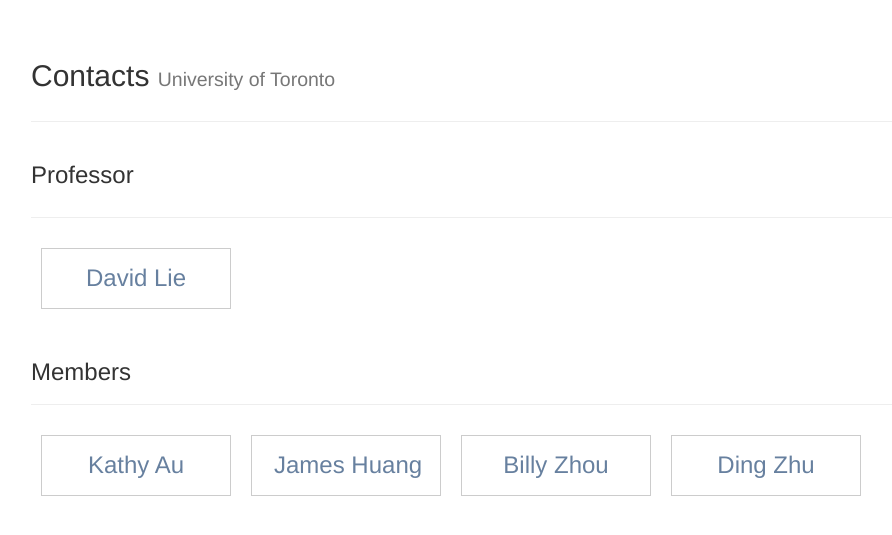
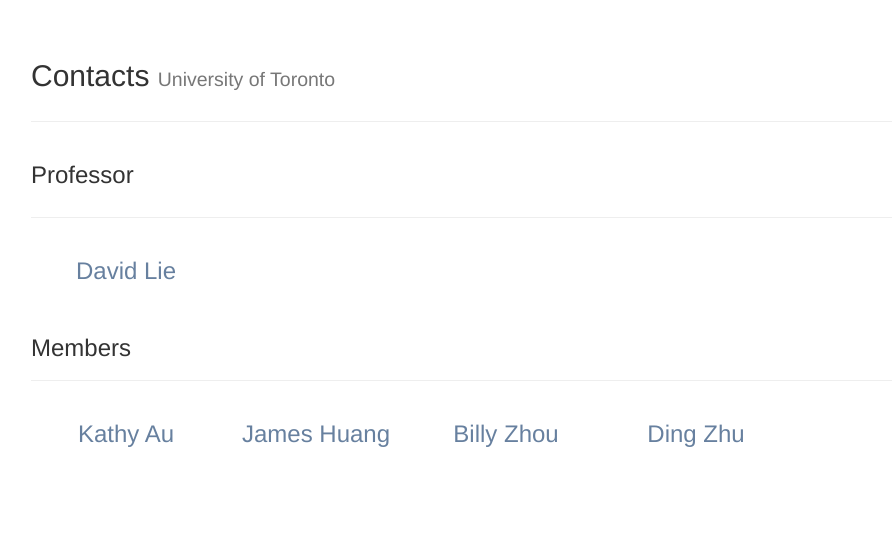
Before and after one commit to zd2100/PScout, a PHP site: page /contacts.php in a window 1280 px wide. Shown: the part 51-586 px from the top of the page, without its empty margins (39-931 px from the left). Run offline with PHP 8.4, Linux system fonts and the light colour scheme; some libraries are stand-ins or nearby versions.

Commit message:
add comments

```diff
--- a/web/components/styles/pscout.web.css
+++ b/web/components/styles/pscout.web.css
@@ -127,22 +127,13 @@
 	text-decoration: underline;
 }
 
-.contact{
-	margin:10px;
-
-}
 
 .contact h3{
-	margin: 10px;
 	text-align: center;
 }
 
 .contact a{
 	color: #67809f;
-}
-
-.contact a:hover{
-	text-decoration: none;
 }
 
 .footer{
--- a/web/contacts.php
+++ b/web/contacts.php
@@ -32,7 +32,7 @@
 				<div class="page-header">
 					<h3>Professor<h3>
 				</div>
-				<div class="col-md-2 contact btn btn-default">
+				<div class="col-md-2 contact">
 					<h3><a href="http://www.eecg.toronto.edu/%7Elie">David Lie</a></h3>
 				</div>
 			</div>
@@ -40,16 +40,16 @@
 				<div class="page-header">
 					<h3>Members</h3>
 				</div>
-				<div class="col-md-2 contact btn btn-default">
+				<div class="col-md-2 contact">
 					<h3><a href="mailto:kathy.au@utoronto.ca">Kathy Au</a></h3>
 				</div>
-				<div class="col-md-2 contact btn btn-default">
+				<div class="col-md-2 contact">
 					<h3><a href="mailto:z.huang@utoronto.ca">James Huang</a></h3>
 				</div>
-				<div class="col-md-2 contact btn btn-default">
+				<div class="col-md-2 contact">
 					<h3><a href="mailto:billy.zhou@utoronto.ca">Billy Zhou</a></h3>
 				</div>
-				<div class="col-md-2 contact btn btn-default">
+				<div class="col-md-2 contact">
 					<h3><a href="mailto:ding.zhu@mail.utoronto.ca">Ding Zhu</a></h3>
 				</div>
 			</div>
```
Also changed, not shown: 2 other files.
